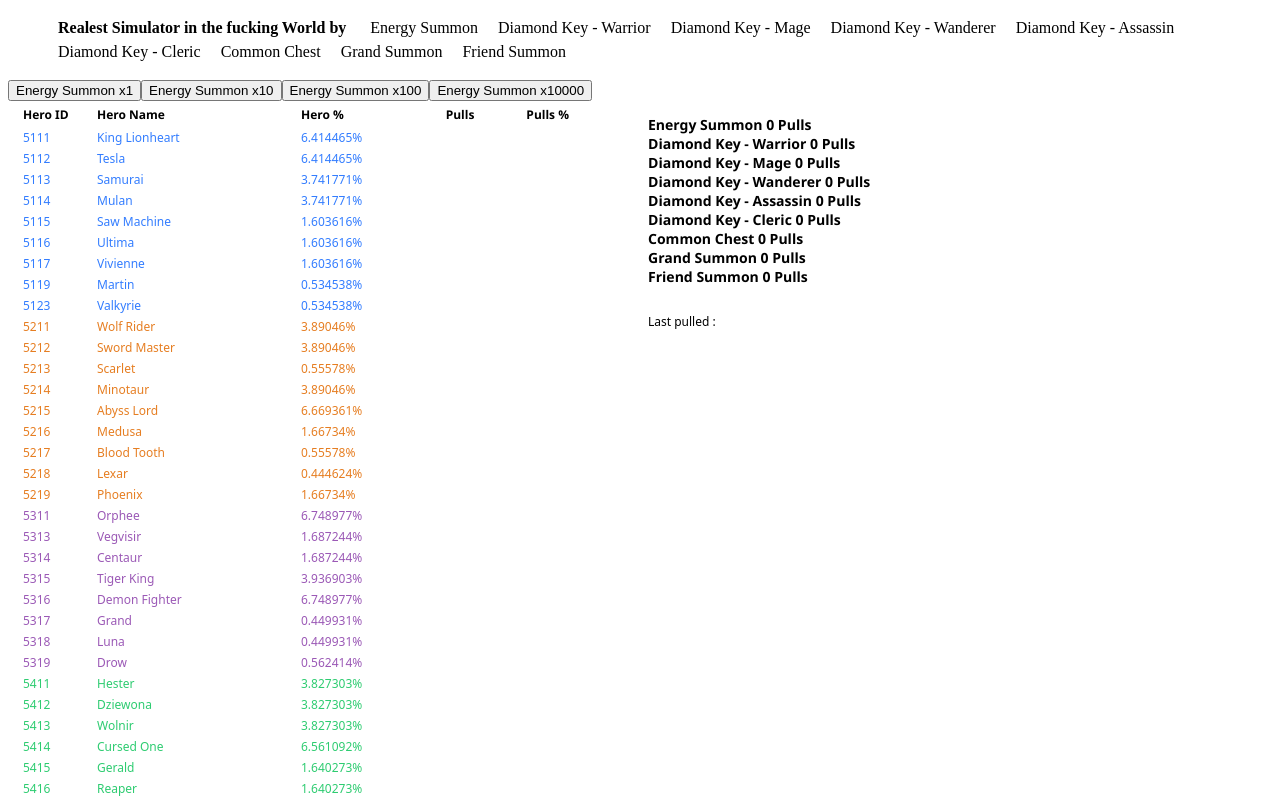
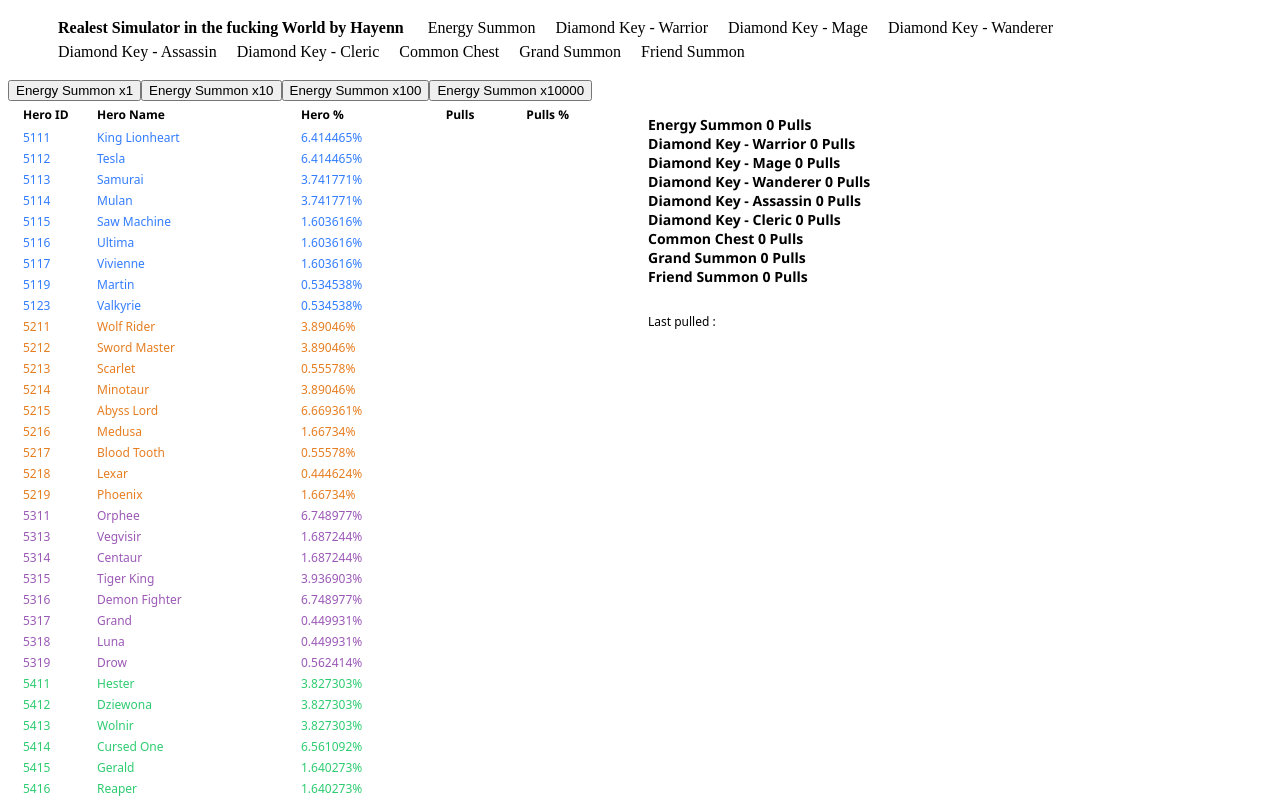
Before and after one commit to sebastianpulak/valkyriesimulator, a plain HTML site: page index.html in a window 1280 px wide. Drawn offline with Linux system fonts and the light colour scheme.

Commit message:
0 credit

```diff
--- a/index.html
+++ b/index.html
@@ -11,7 +11,7 @@
 	<div id="simulator" data-view="energy">
 		<nav>
 		    <ul id="simulatorlist">
-		    	<li><strong>Realest Simulator in the fucking World by</strong></li>
+		    	<li><strong>Realest Simulator in the fucking World by Hayenn</strong></li>
 		    </ul>
 		</nav>
 		<header id="simulatorbuttons">
```
